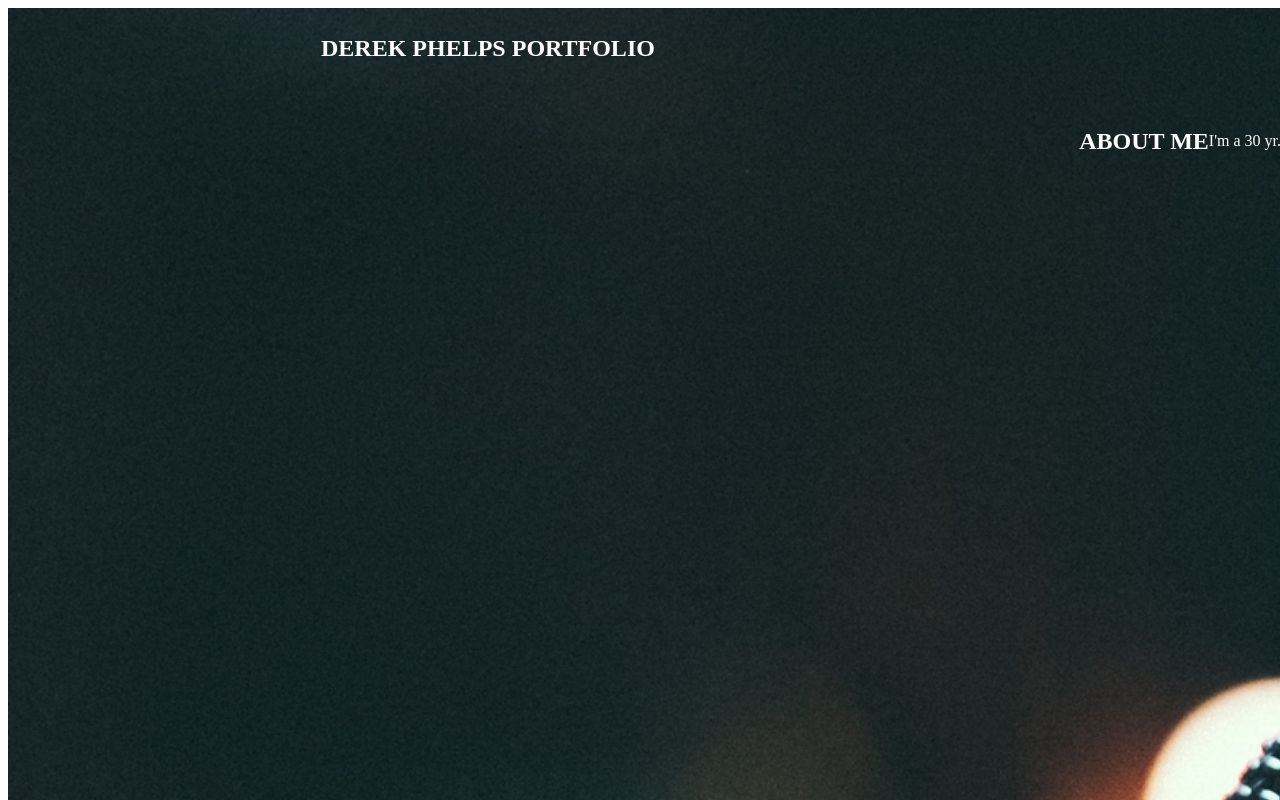
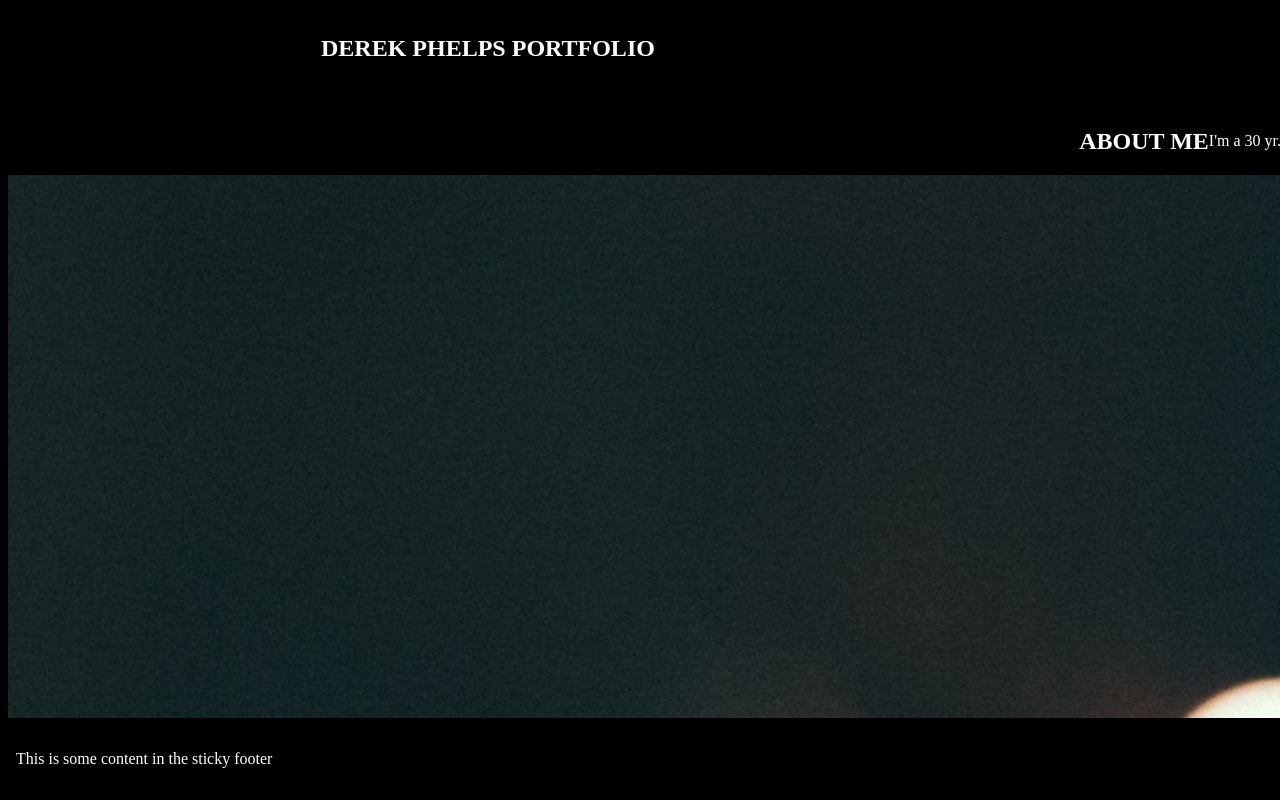
Before and after one commit to dpbam/professional-portfolio-react, a React (Create React App) app: page / in a window 1280 px wide. Shown: the top 800 px of the page. Built offline with nearby package versions, Linux system fonts and the light colour scheme.

Commit message:
started the sticky footer

```diff
--- a/src/App.js
+++ b/src/App.js
@@ -6,6 +6,7 @@
 import About from './components/About';
 import Contact from './components/Contact';
 import Projects from './components/Projects';
+import Footer from './components/Footer';
 // import { BrowserRouter as Router, Switch, Route } from 'react-router-dom';
 
 function App() {
@@ -50,6 +51,7 @@
         currentProject={currentProject}
       ></Projects>
       <Contact></Contact> */}
+      <Footer />
     </div>
   );
 }
--- a/src/assets/css/style2.css
+++ b/src/assets/css/style2.css
@@ -13,10 +13,10 @@
   margin: 0;
 }
 
-/* .body {
-  background-image: 'bogomil-mihaylov-ekHSHvgr27k-unsplash.jpeg';
+* {
+  background-color: black;
   background-size: cover;
-} */
+}
 
 nav {
   display: flex;
@@ -66,8 +66,22 @@
   list-style: none;
 }
 
+div.info-and-form {
+  background-color: white;
+}
+
 section #contact-me {
   background-color: white;
+}
+
+.footer {
+  margin-top: 1rem;
+  padding: 1rem;
+  background-color: black;
+  position: fixed;
+  bottom: 0;
+  left: 0;
+  width: 100%;
 }
 
 /* .increment-btn {
--- a/src/components/Footer.js
+++ b/src/components/Footer.js
@@ -1,5 +1,11 @@
 import React from 'react';
 
 export const Footer = () => {
-  return <div></div>;
+  return (
+    <div className='footer' style={{ color: 'white' }}>
+      <p>This is some content in the sticky footer</p>
+    </div>
+  );
 };
+
+export default Footer;
```
